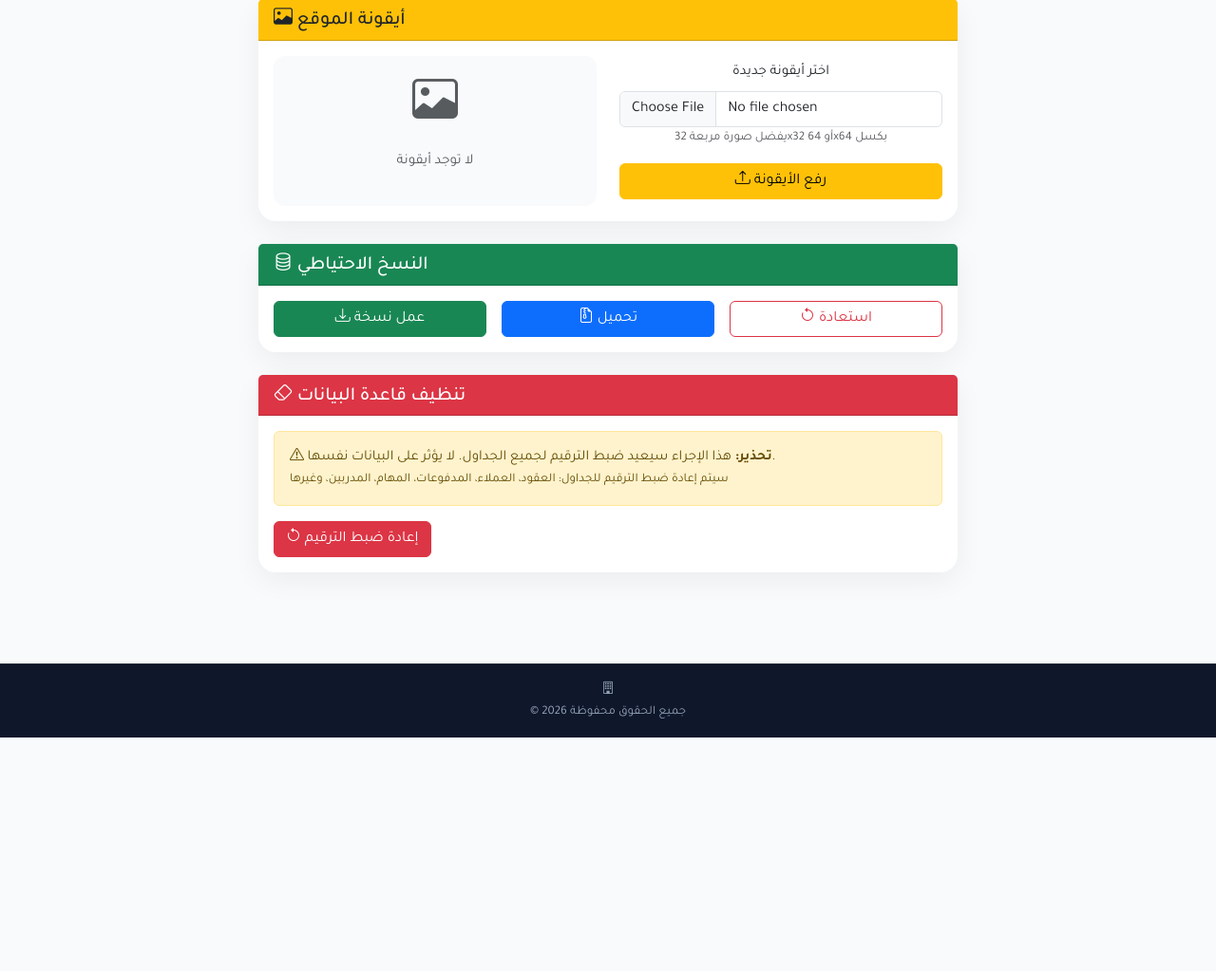
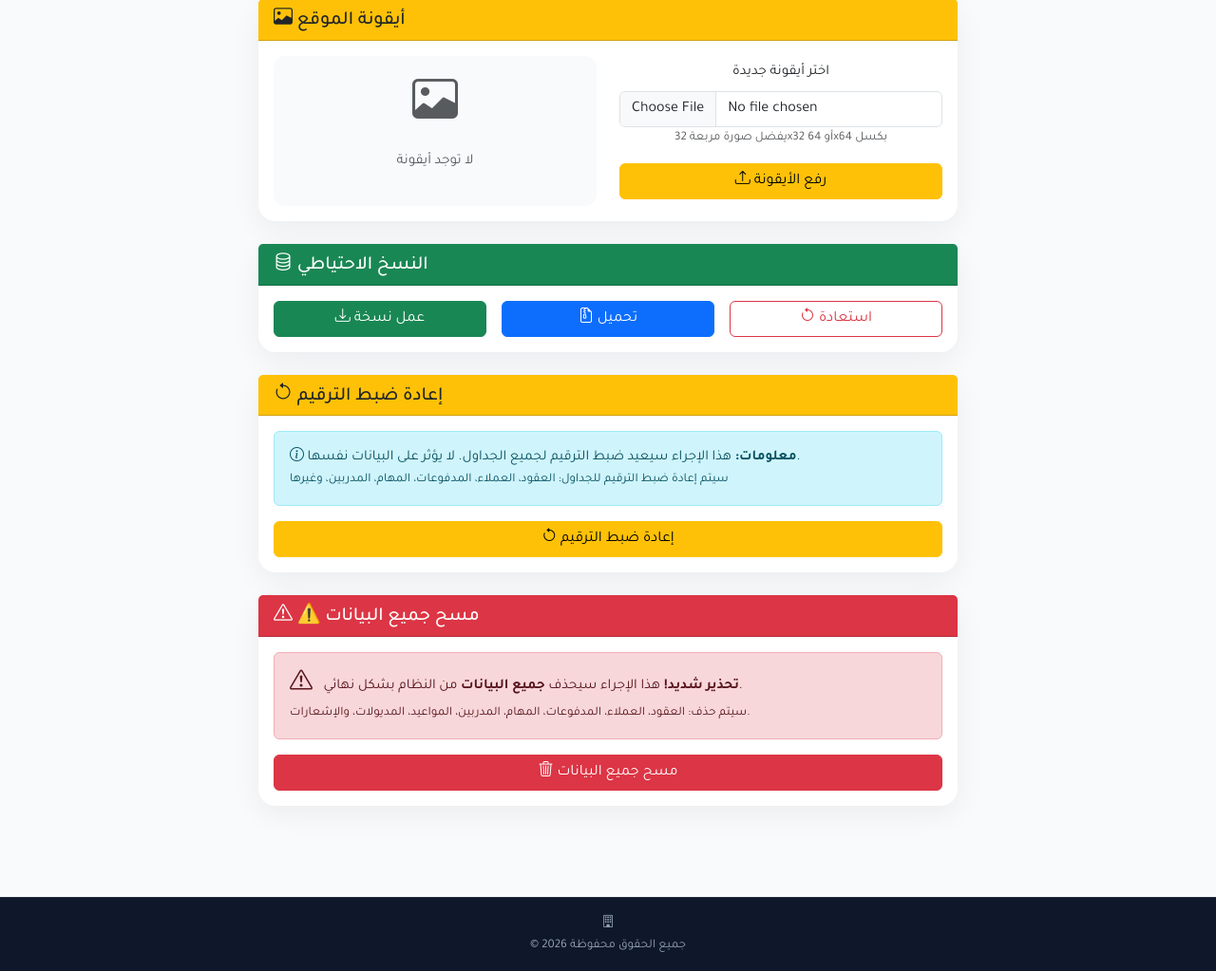
Before and after one commit to fahdsalim19977-sys/taskmanagementerp, a Python web app: template templates/company_settings.html in a window 1280 px wide. Shown: the part 973-1996 px from the top of the page at 95% size. Before the commit the page ends 1750 px from the top, so only its background shows below. Run offline with Jinja, Linux system fonts and the light colour scheme; the template is opened without the code that fills it, so the values that code supplies are empty.

Commit message:
Add files via upload

```diff
--- a/templates/company_settings.html
+++ b/templates/company_settings.html
@@ -161,27 +161,111 @@
             </div>
         </div>
 
-        <!-- ===== تنظيف قاعدة البيانات ===== -->
-        <div class="card mb-4 border-danger">
-            <div class="card-header bg-danger text-white">
-                <h5 class="mb-0"><i class="bi bi-eraser"></i> تنظيف قاعدة البيانات</h5>
+        <!-- ===== إعادة ضبط الترقيم ===== -->
+        <div class="card mb-4 border-warning">
+            <div class="card-header bg-warning text-dark">
+                <h5 class="mb-0"><i class="bi bi-arrow-counterclockwise"></i> إعادة ضبط الترقيم</h5>
             </div>
             <div class="card-body">
-                <div class="alert alert-warning">
-                    <i class="bi bi-exclamation-triangle"></i>
-                    <strong>تحذير:</strong> هذا الإجراء سيعيد ضبط الترقيم لجميع الجداول. لا يؤثر على البيانات نفسها.
+                <div class="alert alert-info">
+                    <i class="bi bi-info-circle"></i>
+                    <strong>معلومات:</strong> هذا الإجراء سيعيد ضبط الترقيم لجميع الجداول. لا يؤثر على البيانات نفسها.
                     <br>
                     <small>سيتم إعادة ضبط الترقيم للجداول: العقود، العملاء، المدفوعات، المهام، المدربين، وغيرها</small>
                 </div>
                 <form method="POST" action="/reset_sequence">
-                    <button type="submit" class="btn btn-danger" onclick="return confirm('⚠️ هل أنت متأكد من إعادة ضبط الترقيم؟')">
+                    <button type="submit" class="btn btn-warning w-100" onclick="return confirm('⚠️ هل أنت متأكد من إعادة ضبط الترقيم؟')">
                         <i class="bi bi-arrow-counterclockwise"></i> إعادة ضبط الترقيم
                     </button>
                 </form>
             </div>
         </div>
+
+        <!-- ===== مسح جميع البيانات ===== -->
+        <div class="card mb-4 border-danger">
+            <div class="card-header bg-danger text-white">
+                <h5 class="mb-0"><i class="bi bi-exclamation-triangle"></i> ⚠️ مسح جميع البيانات</h5>
+            </div>
+            <div class="card-body">
+                <div class="alert alert-danger">
+                    <i class="bi bi-exclamation-triangle fs-4 me-2"></i>
+                    <strong>تحذير شديد!</strong> هذا الإجراء سيحذف <strong>جميع البيانات</strong> من النظام بشكل نهائي.
+                    <br>
+                    <small>سيتم حذف: العقود، العملاء، المدفوعات، المهام، المدربين، المواعيد، المديولات، والإشعارات.</small>
+                </div>
+
+                <!-- ===== زر فتح المودال ===== -->
+                <button class="btn btn-danger w-100" data-bs-toggle="modal" data-bs-target="#deleteAllDataModal">
+                    <i class="bi bi-trash3"></i> مسح جميع البيانات
+                </button>
+            </div>
+        </div>
     </div>
 </div>
+
+<!-- ===== مودال تأكيد مسح جميع البيانات ===== -->
+<div class="modal fade" id="deleteAllDataModal" tabindex="-1">
+    <div class="modal-dialog modal-dialog-centered">
+        <div class="modal-content">
+            <div class="modal-header bg-danger text-white">
+                <h5 class="modal-title"><i class="bi bi-exclamation-triangle"></i> ⚠️ تأكيد مسح جميع البيانات</h5>
+                <button type="button" class="btn-close" data-bs-dismiss="modal"></button>
+            </div>
+            <div class="modal-body">
+                <div class="alert alert-danger">
+                    <strong>أنت على وشك حذف جميع البيانات!</strong>
+                    <ul class="mt-2 mb-0">
+                        <li>العقود ودفعاتها</li>
+                        <li>العملاء</li>
+                        <li>المدفوعات</li>
+                        <li>المهام والتدريبات</li>
+                        <li>المدربين</li>
+                        <li>المواعيد</li>
+                        <li>المديولات</li>
+                        <li>الإشعارات</li>
+                        <li>سجل النشاطات</li>
+                    </ul>
+                </div>
+
+                <div class="mb-3">
+                    <label class="form-label fw-bold">
+                        للتأكيد، اكتب <span class="text-danger">"تأكيد"</span> في الحقل أدناه:
+                    </label>
+                    <input type="text" id="confirmDeleteInput" class="form-control"
+                           placeholder="اكتب تأكيد هنا..."
+                           oninput="toggleDeleteButton()">
+                </div>
+
+                <form method="POST" action="/delete_all_data" id="deleteAllForm">
+                    <input type="hidden" name="confirm_text" id="confirmText">
+                    <button type="submit" id="confirmDeleteBtn" class="btn btn-danger w-100" disabled>
+                        <i class="bi bi-trash3"></i> نعم، احذف جميع البيانات
+                    </button>
+                </form>
+            </div>
+            <div class="modal-footer">
+                <button type="button" class="btn btn-secondary" data-bs-dismiss="modal">إلغاء</button>
+            </div>
+        </div>
+    </div>
+</div>
+
+<script>
+// ===== تفعيل زر الحذف عند كتابة "تأكيد" =====
+function toggleDeleteButton() {
+    var input = document.getElementById('confirmDeleteInput');
+    var btn = document.getElementById('confirmDeleteBtn');
+    var hiddenInput = document.getElementById('confirmText');
+
+    if (input.value.trim() === 'تأكيد') {
+        btn.disabled = false;
+        hiddenInput.value = input.value.trim();
+    } else {
+        btn.disabled = true;
+        hiddenInput.value = '';
+    }
+}
+</script>
 
 <style>
 .logo-preview {
```
